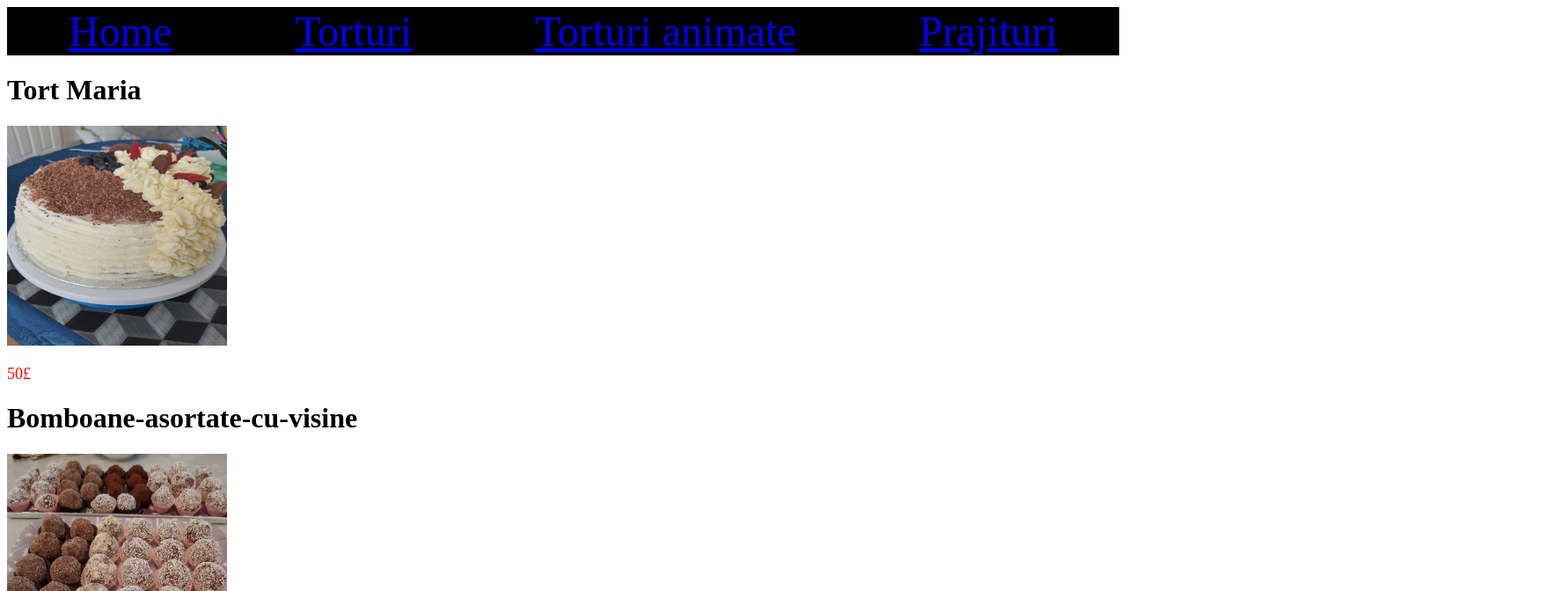
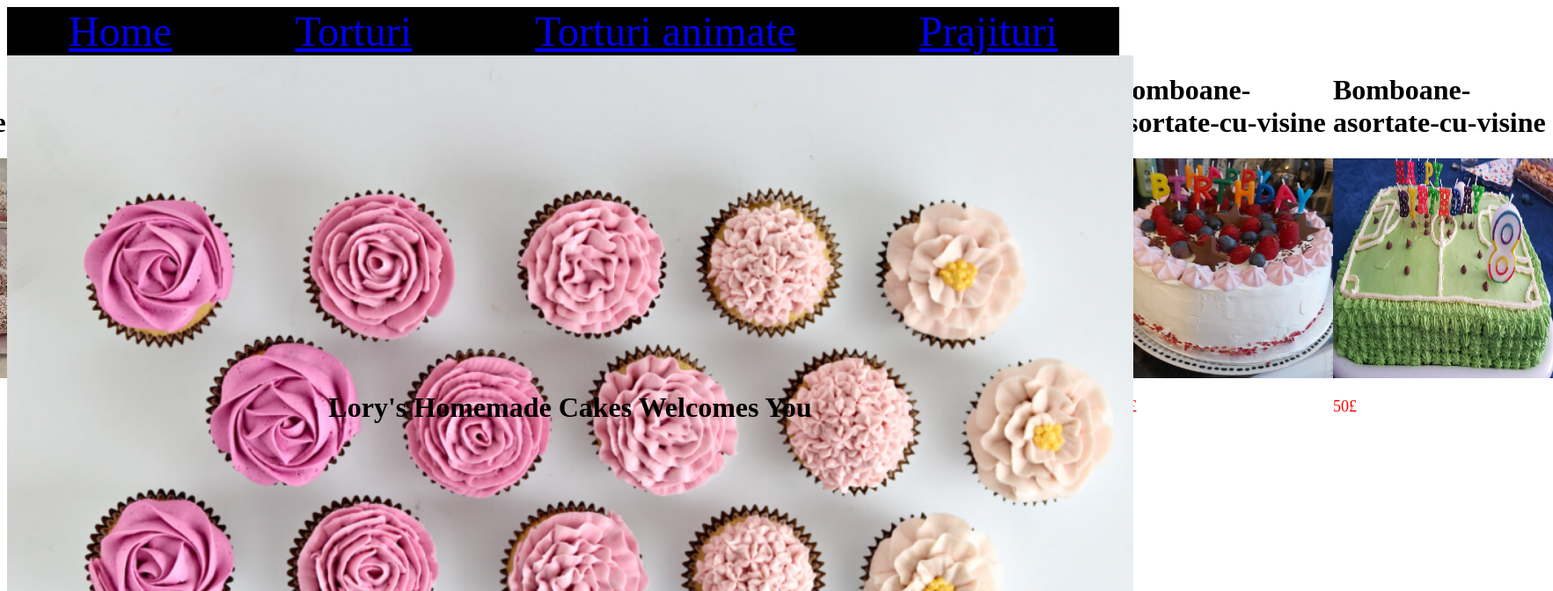
Before and after one commit to valy4/cakes-project, a React (Create React App) app: page / in a window 1280 px wide. Shown: the top 672 px of the page at 88% size, 1765 px wide, since content can reach past the window. Built offline with nearby package versions, Linux system fonts and the light colour scheme.

Commit message:
in progress

```diff
--- a/src/App.css
+++ b/src/App.css
@@ -4,3 +4,16 @@
   background-color: black;
   font-size: 3rem;
 }
+
+.home {
+  background-image: url("assets/images/home-picture.jpg");
+  position: absolute;
+  width: 100%;
+  height: 800px;
+  background-repeat: no-repeat;
+
+  background-size: cover;
+  display: flex;
+  justify-content: center;
+  align-items: center;
+}
--- a/src/App.js
+++ b/src/App.js
@@ -3,12 +3,14 @@ import './App.css';
 import Header from './components/Header';
 import MainContent from './components/MainContent';
 import Footer from "./components/Footer"
+import Home from "./components/Home"
 
 function App() {
   return (
     <div className="App">
 
       <Header />
+      <Home />
       <MainContent />
       <Footer />
     </div>
--- /dev/null
+++ b/src/components/Home.jsx
@@ -0,0 +1,19 @@
+import React from "react"
+// import homePicture from "../assets/images/home-picture.jpg"
+import styled from "styled-components"
+
+function Home() {
+  return (
+    <div>
+      <div className="home">
+
+        <Title>Lory's Homemade Cakes Welcomes You</Title>
+      </div>
+    </div>
+  )
+}
+export default Home
+const Title = styled.h1`
+text-align: center;
+vertical-align:middle;
+ `
--- a/src/components/MainContent.jsx
+++ b/src/components/MainContent.jsx
@@ -1,54 +1,61 @@
-import React from "react"
-import CakeCard from "./CakeCard"
-import tortMaria from ".././assets/images/tort-maria.jpg"
-import bomboane from ".././assets/images/bomboane-asortate-cu-visine.jpg"
-import mickeyMouse from "../assets/images/happy-birthday-mickeyMouse-deco.jpg"
-import tortName from ".././assets/images/happy-birthday-name.jpg"
-import muffin from "../assets/images/muffin-cu-smantana.jpg"
-import prajiCapsuni from ".././assets/images/prajitura-cu-capsuni.jpg"
-import prajiCiocoNuci from "../assets/images/prajitura-cu-ciocolata-si-nuci.jpg"
-import tortCremaAfine from "../assets/images/tort-cu-crema-de-afine.jpg"
-import tortDeco from "../assets/images/happy-birthday-deco.jpg"
+import React from "react";
+import CakeCard from "./CakeCard";
+import tortMaria from ".././assets/images/tort-maria.jpg";
+import bomboane from ".././assets/images/bomboane-asortate-cu-visine.jpg";
+import mickeyMouse from "../assets/images/happy-birthday-mickeyMouse-deco.jpg";
+import tortName from ".././assets/images/happy-birthday-name.jpg";
+import muffin from "../assets/images/muffin-cu-smantana.jpg";
+import prajiCapsuni from ".././assets/images/prajitura-cu-capsuni.jpg";
+import prajiCiocoNuci from "../assets/images/prajitura-cu-ciocolata-si-nuci.jpg";
+import tortCremaAfine from "../assets/images/tort-cu-crema-de-afine.jpg";
+import tortDeco from "../assets/images/happy-birthday-deco.jpg";
+import styled from "styled-components";
 
 function MainContent() {
-  return <div>
+  return (
+    <Box>
+      <CakeCard name="Tort Maria" image={tortMaria} price="50£" />
       <CakeCard
-      name="Tort Maria"
-      image={tortMaria}
+        name="Bomboane-asortate-cu-visine"
+        image={bomboane}
         price="50£"
       />
       <CakeCard
         name="Bomboane-asortate-cu-visine"
-      image={bomboane}
-      price="50£" />
-    <CakeCard
-      name="Bomboane-asortate-cu-visine"
         image={mickeyMouse}
-      price="50£" />
+        price="50£"
+      />
       <CakeCard
         name="Bomboane-asortate-cu-visine"
         image={tortName}
-      price="50£" />
-    <CakeCard
-      name="Bomboane-asortate-cu-visine"
-      image={muffin}
-      price="50£" />
+        price="50£"
+      />
+      <CakeCard name="Bomboane-asortate-cu-visine" image={muffin} price="50£" />
       <CakeCard
         name="Bomboane-asortate-cu-visine"
         image={prajiCapsuni}
-      price="50£" />
+        price="50£"
+      />
       <CakeCard
         name="Bomboane-asortate-cu-visine"
         image={prajiCiocoNuci}
-      price="50£" />
+        price="50£"
+      />
       <CakeCard
         name="Bomboane-asortate-cu-visine"
         image={tortCremaAfine}
-      price="50£" />
+        price="50£"
+      />
       <CakeCard
         name="Bomboane-asortate-cu-visine"
         image={tortDeco}
-      price="50£" />
-  </div>
+        price="50£"
+      />
+    </Box>
+  );
 }
-export default MainContent
+export default MainContent;
+const Box = styled.div`
+display: flex;
+justify-content:center;
+`
```
Also changed, not shown: src/assets/images/home-pic2.jpg (added), src/assets/images/home-picture.jpg (added). Lines whose indentation alone changed are shown as unchanged.
